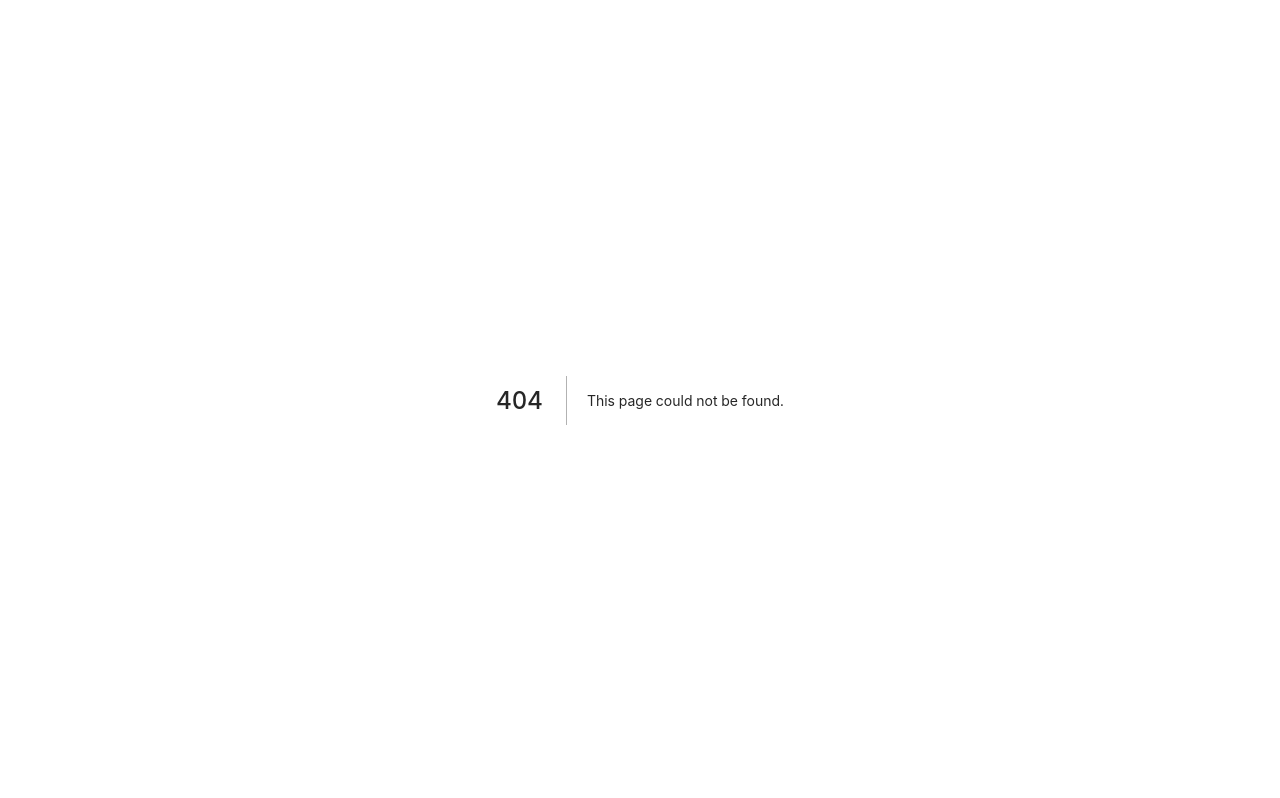
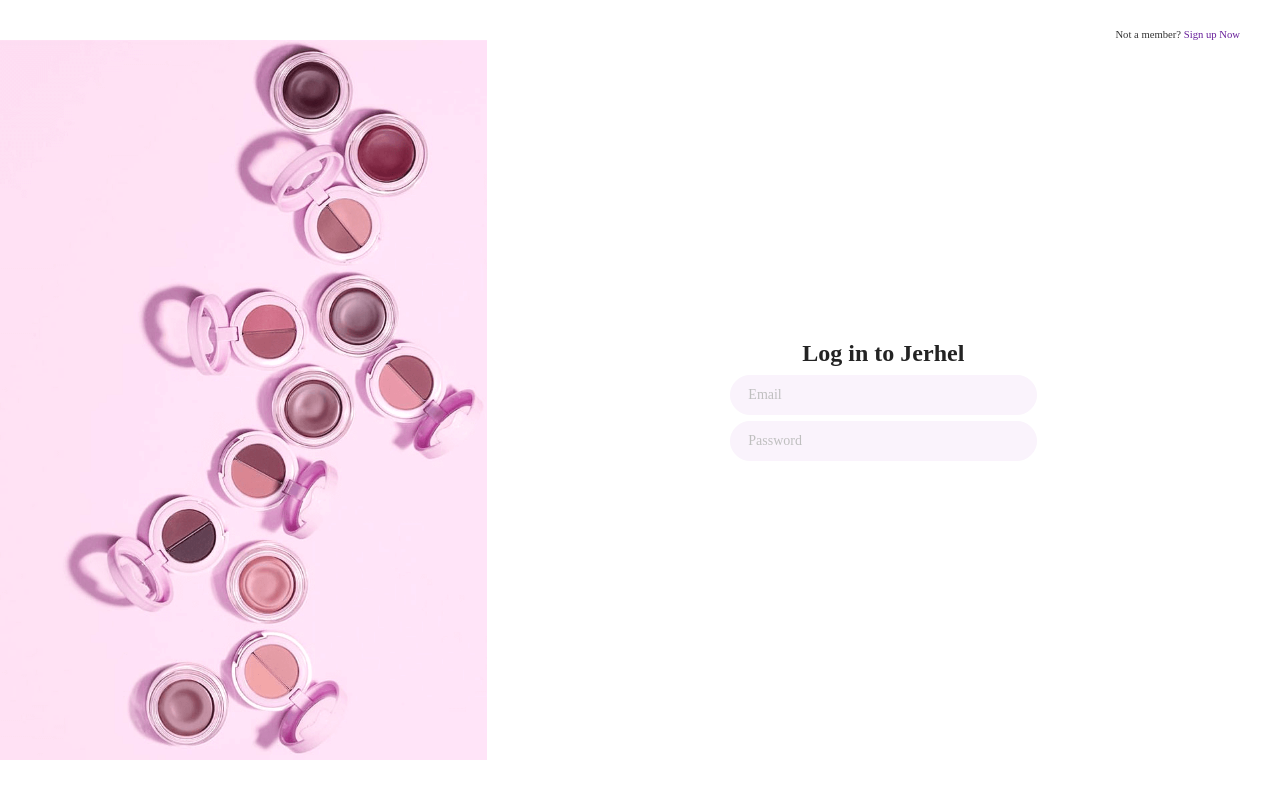
Before and after one commit to 452MJ/jerhel-website, a Next.js app: page /auth/login in a window 1280 px wide. Before the commit this address had no page. Built offline with nearby package versions, Linux system fonts and the light colour scheme; a web font is replaced by a local one.

Commit message:
chore: 登录（未完成）

```diff
--- /dev/null
+++ b/pages/auth/login.jsx
@@ -0,0 +1,64 @@
+// Custom DatePicker that uses Day.js instead of Moment.js
+import React from 'react'
+import { Input } from 'antd'
+import { apx } from '../../utils/devices'
+
+export default function Index() {
+  return (
+    <div
+      className="row"
+      style={{ overflow: 'hidden', width: apx(1920), height: '100vh' }}
+    >
+      <img src="/auth_bg.png" style={{ width: apx(730), height: apx(1080) }} />
+      <div className="column" style={{ flex: 1, alignSelf: 'stretch' }}>
+        <span
+          style={{
+            position: 'absolute',
+            top: apx(40),
+            right: apx(60),
+            fontSize: apx(16),
+            color: '#333',
+          }}
+        >
+          {'Not a member? '}
+          <span className="mouse" style={{ color: '#681F9A' }}>
+            Sign up Now
+          </span>
+        </span>
+
+        <div className="column">
+          <span
+            style={{
+              fontWeight: 'bold',
+              fontSize: apx(36),
+              color: '#232323',
+            }}
+          >
+            Log in to Jerhel
+          </span>
+
+          <Input
+            style={{
+              margin: apx(5),
+              width: apx(460),
+              height: apx(60),
+              borderRadius: apx(43),
+              padding: `0 .26rem`,
+            }}
+            placeholder="Email"
+          />
+          <Input
+            style={{
+              margin: apx(5),
+              width: apx(460),
+              height: apx(60),
+              borderRadius: apx(43),
+              padding: `0 .26rem`,
+            }}
+            placeholder="Password"
+          />
+        </div>
+      </div>
+    </div>
+  )
+}
--- a/styles/global.css
+++ b/styles/global.css
@@ -245,7 +245,8 @@ input::-ms-input-placeholder { /* Microsoft Edge */
 }
 
 .container {
-    min-width: 1200px;
+    width: 19.2rem;
+    height:10.8rem;
 }
 
 .column {
--- a/styles/vars.css
+++ b/styles/vars.css
@@ -8,3 +8,23 @@
   color: #fff;
   background: #681F9A;
 }
+
+.ant-input, .ant-input-focused {
+  /*border:0;*/
+  background: #FAF3FC;
+  border: 1px solid #FAF3FC;
+}
+
+.ant-input:focus, .ant-input-focused {
+  background: #fff;
+  border: 1px solid #681F9A;
+  outline: 0;
+  box-shadow: 0 0 0 3px #FAF3FC;
+}
+
+.ant-input:hover, .ant-input-focused {
+  background: #fff;
+  border: 1px solid #681F9A;
+  outline: 0;
+  box-shadow: 0 0 0 3px #FAF3FC;
+}
```
Also changed, not shown: public/auth_bg.png (added), 工时记录.csv.
